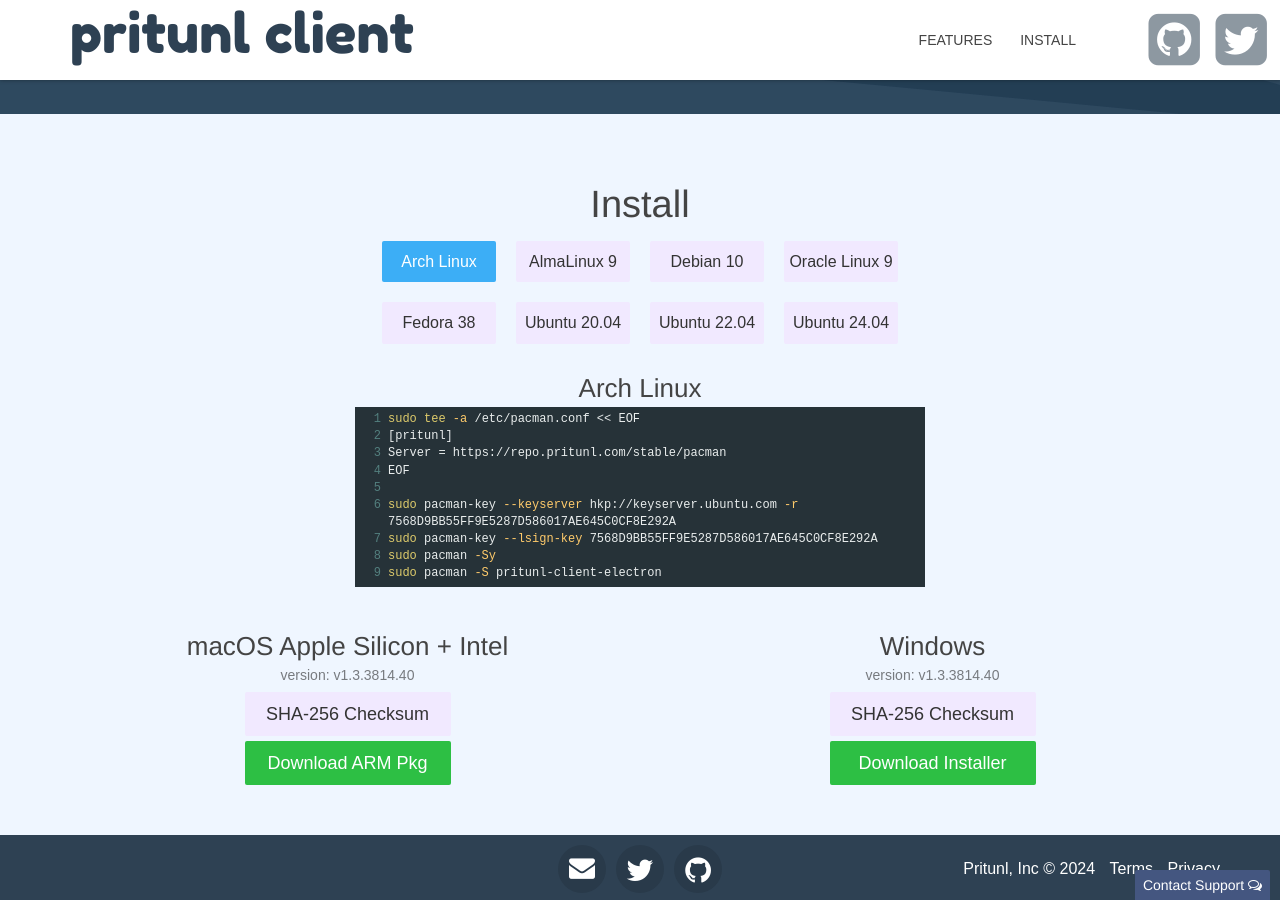
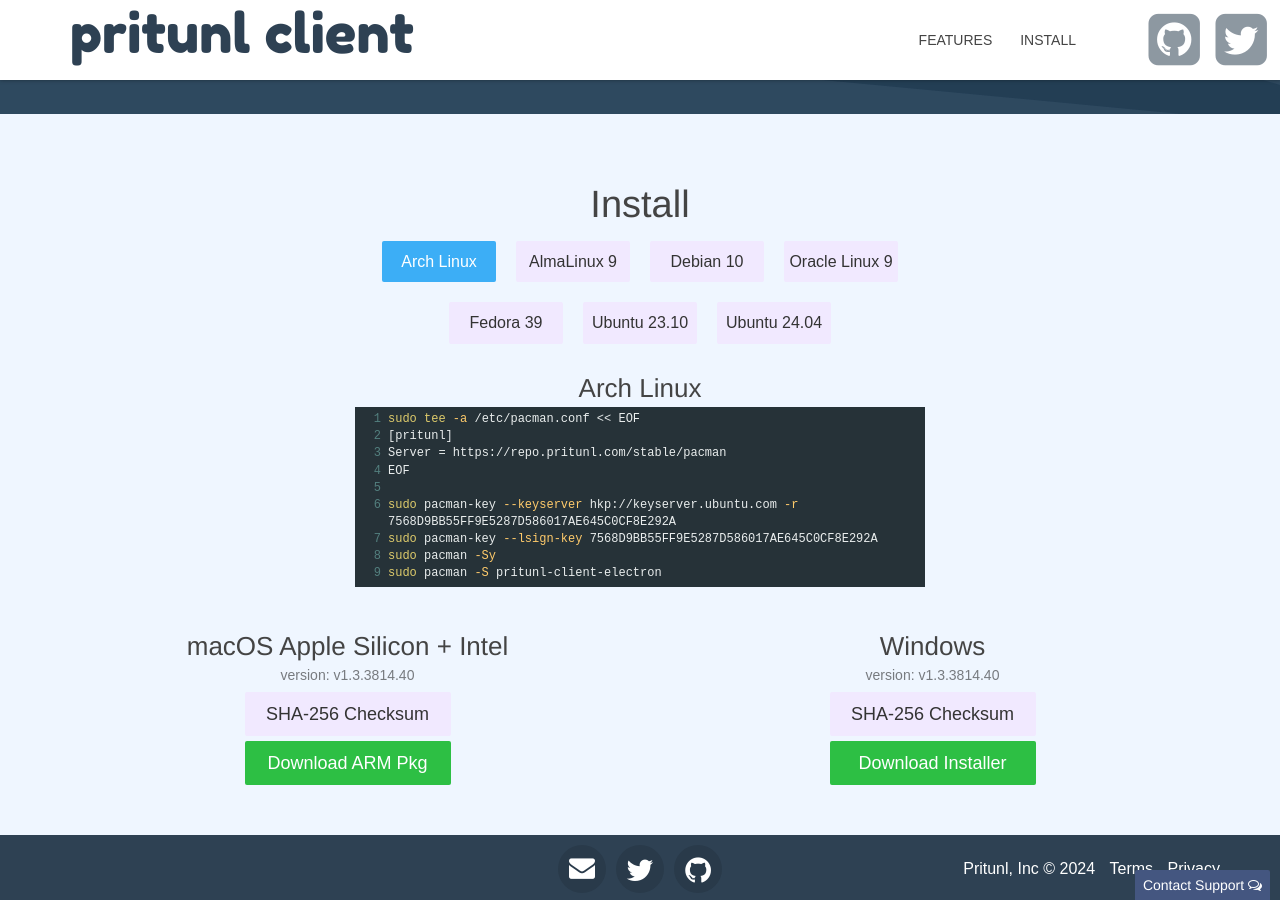
Before and after one commit to pritunl/client.pritunl.github.io, a Jekyll site: the page built from index.html, in a window 1280 px wide and 900 px high, scrolled down 2576 px. Built offline with Jekyll 4.4.1, drawn with Linux system fonts in a browser that asks for light colours; nearby versions of some CDN libraries; some web fonts are replaced.

Commit message:
Update client install info

```diff
--- a/index.html
+++ b/index.html
@@ -96,7 +96,7 @@
       <div class="row client">
         <h2 class="title text-center">Install</h2>
         <div class="distro-btns item col-md-6 col-sm-12 col-xs-12 col-md-offset-3">
-          <button class="client-distro client-archlinux btn btn-lg btn-primary">Arch Linux</button><button class="client-distro client-centos-7 btn btn-lg btn-default">AlmaLinux 9</button><button class="client-distro client-debian-stretch btn btn-lg btn-default">Debian 10</button><button class="client-distro client-other btn btn-lg btn-default">Oracle Linux 9</button><button class="client-distro client-fedora btn btn-lg btn-default">Fedora 38</button><button class="client-distro client-ubuntu-one btn btn-lg btn-default">Ubuntu 20.04</button><button class="client-distro client-ubuntu-two btn btn-lg btn-default">Ubuntu 22.04</button><button class="client-distro client-ubuntu-three btn btn-lg btn-default">Ubuntu 24.04</button>
+          <button class="client-distro client-archlinux btn btn-lg btn-primary">Arch Linux</button><button class="client-distro client-centos-7 btn btn-lg btn-default">AlmaLinux 9</button><button class="client-distro client-debian-stretch btn btn-lg btn-default">Debian 10</button><button class="client-distro client-other btn btn-lg btn-default">Oracle Linux 9</button><button class="client-distro client-fedora btn btn-lg btn-default">Fedora 39</button><button class="client-distro client-ubuntu-one btn btn-lg btn-default" style="display: none !important">Ubuntu 22.04</button><button class="client-distro client-ubuntu-two btn btn-lg btn-default">Ubuntu 23.10</button><button class="client-distro client-ubuntu-three btn btn-lg btn-default">Ubuntu 24.04</button>
         </div>
         <div class="item col-md-10 col-sm-12 col-xs-12 col-md-offset-1 install-archlinux">
           <h3 class="title text-center">Arch Linux</h3>
@@ -178,9 +178,9 @@
 sudo dnf install pritunl-client-electron</textarea>
         </div>
         <div class="item col-md-10 col-sm-12 col-xs-12 col-md-offset-1 install-ubuntu-one">
-          <h3 class="title text-center">Ubuntu Focal</h3>
+          <h3 class="title text-center">Ubuntu Jammy</h3>
           <textarea class="editor bash">sudo tee /etc/apt/sources.list.d/pritunl.list &lt;&lt; EOF
-deb https://repo.pritunl.com/stable/apt focal main
+deb https://repo.pritunl.com/stable/apt jammy main
 EOF
 
 sudo apt --assume-yes install gnupg
@@ -190,9 +190,9 @@
 sudo apt install pritunl-client-electron</textarea>
         </div>
         <div class="item col-md-10 col-sm-12 col-xs-12 col-md-offset-1 install-ubuntu-two">
-          <h3 class="title text-center">Ubuntu Jammy</h3>
+          <h3 class="title text-center">Ubuntu Mantic</h3>
           <textarea class="editor bash">sudo tee /etc/apt/sources.list.d/pritunl.list &lt;&lt; EOF
-deb https://repo.pritunl.com/stable/apt jammy main
+deb https://repo.pritunl.com/stable/apt mantic main
 EOF
 
 sudo apt --assume-yes install gnupg
```
